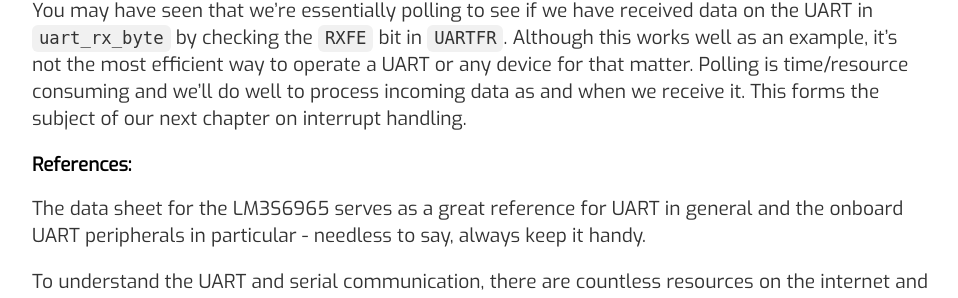
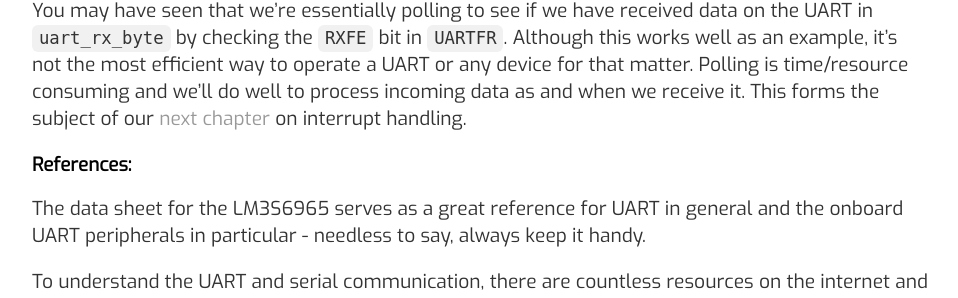
Before and after one commit to varun-venkatesh/varun-venkatesh.github.io, a Jekyll site: the page built from _posts/2020-10-19-bare-mtl-chapter2.md, in a window 1280 px wide and 900 px high, scrolled down 7093 px. Shown: the part 387-685 px from the top of the window, without its empty margins (160-1118 px from the left). Built offline with Jekyll 4.4.1, drawn with Linux system fonts in a browser that asks for light colours; part of the change alters nothing that is shown.

````diff
--- a/_posts/2020-10-19-bare-mtl-chapter2.md
+++ b/_posts/2020-10-19-bare-mtl-chapter2.md
@@ -252,7 +252,7 @@ Now, we'll need a way to use this UART driver to communicate with the console. T
 
 This is all we need to operate the UART.
 
-You may have seen that we're essentially polling to see if we have received data on the UART in ```uart_rx_byte``` by checking the ```RXFE``` bit in ```UARTFR```. Although this works well as an example, it's not the most efficient way to operate a UART or any device for that matter. Polling is time/resource consuming and we'll do well to process incoming data as and when we receive it. This forms the subject of our next chapter on interrupt handling.
+You may have seen that we're essentially polling to see if we have received data on the UART in ```uart_rx_byte``` by checking the ```RXFE``` bit in ```UARTFR```. Although this works well as an example, it's not the most efficient way to operate a UART or any device for that matter. Polling is time/resource consuming and we'll do well to process incoming data as and when we receive it. This forms the subject of our [next chapter](https://varun-venkatesh.github.io/2020/10/29/bare-mtl-chapter3.html) on interrupt handling.
 
 ### References:
 
````
